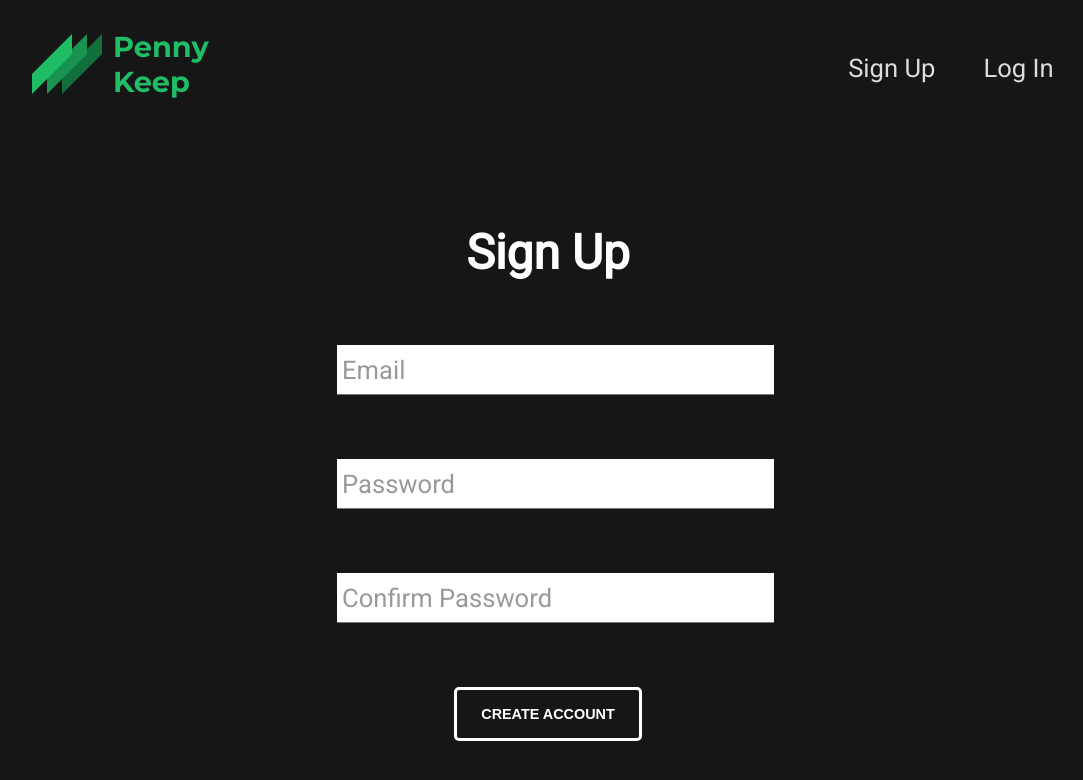
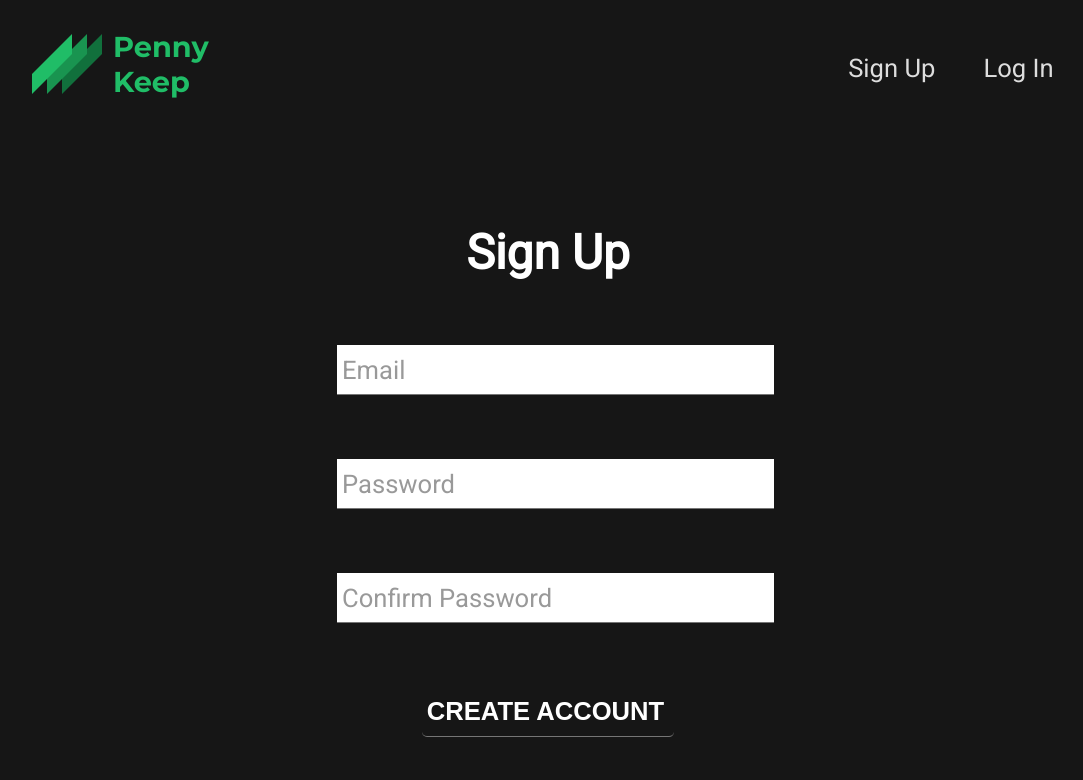
Before and after one commit to xrawvelocity/budgetApp, a React (Create React App) app: page /signup in a window 1280 px wide. Shown: the top 780 px of the page, without its empty margins (92-1175 px from the left). Built offline with nearby package versions, Linux system fonts and the light colour scheme.

Commit message:
netlify fix

```diff
--- a/src/components/Login.jsx
+++ b/src/components/Login.jsx
@@ -39,7 +39,7 @@ export default class Login extends Component {
 
           <div>
             <input
-            className="input" className="btn" type="submit" name="submit" value="Log In" />
+            className="input btn" type="submit" name="submit" value="Log In" />
           </div>
         </form>
       </div>
--- a/src/components/Signup.jsx
+++ b/src/components/Signup.jsx
@@ -55,8 +55,7 @@ export default class Signup extends Component {
 
           <div>
             <input
-              className="input"
-              className="btn"
+              className="input btn"
               type="submit"
               name="submit"
               value="Create Account"
```
